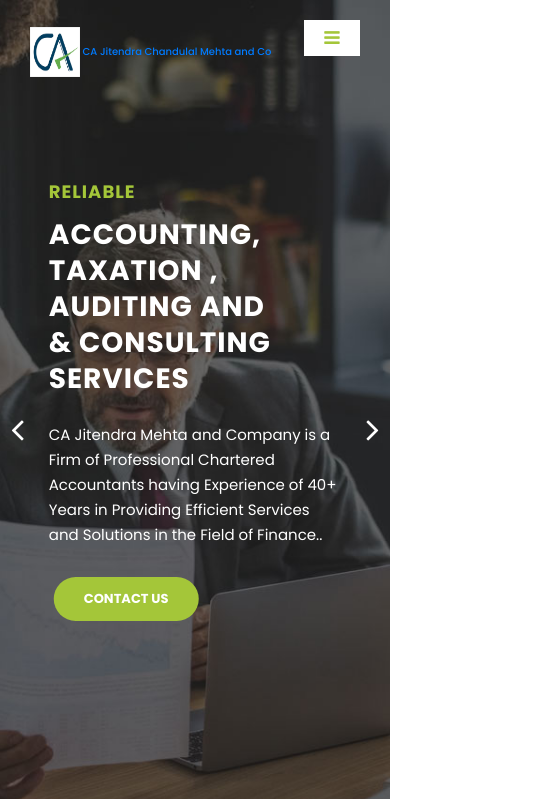
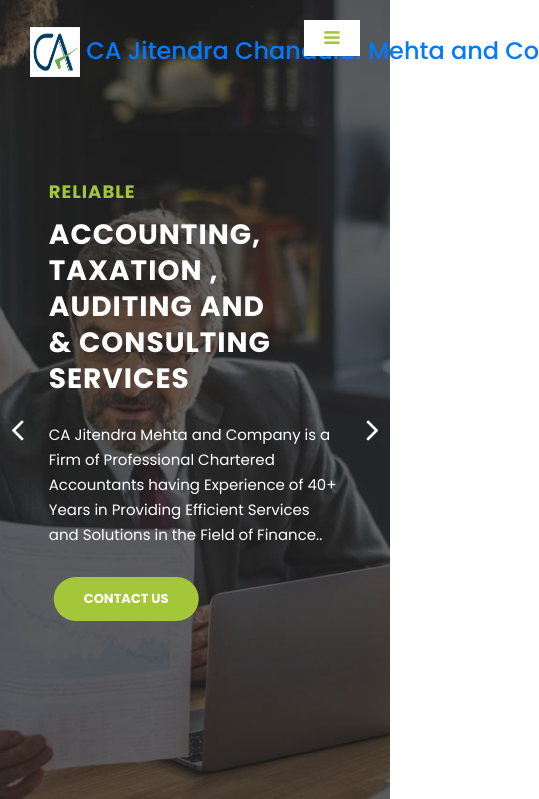
Before and after one commit to jcmca/Firm, a plain HTML site: page index.html in a window 390 px wide. Shown: the top 799 px of the page, 539 px wide, since content can reach past the window. Drawn offline with Linux system fonts and the light colour scheme.

Commit message:
Update templatemo-finance-business.css

```diff
--- a/assets/css/templatemo-finance-business.css
+++ b/assets/css/templatemo-finance-business.css
@@ -1321,8 +1321,6 @@ footer .contact-form button.filled-button:hover {
 		padding: 15px 0px;
 		color: #1e1e1e!important;
 	}
-	h4{font-size:10px}
-
 	.navbar .navbar-nav .nav-link:hover,
 	.navbar .navbar-nav .active>.nav-link,
 	.navbar .navbar-nav .nav-link.active,
```
